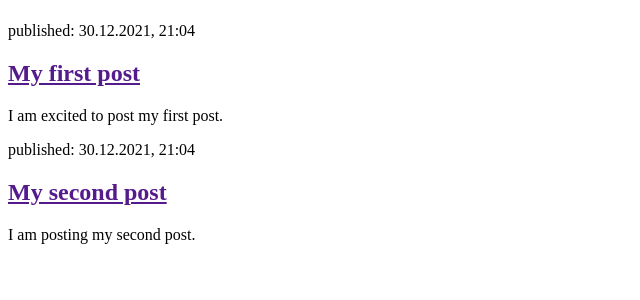
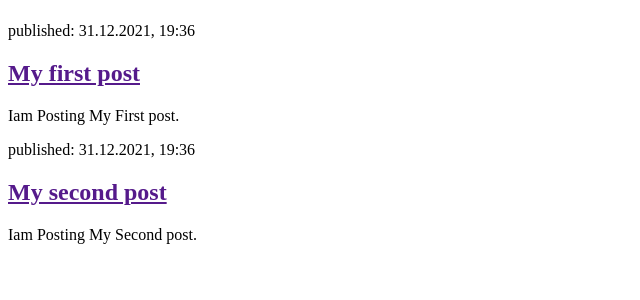
Before and after one commit to Chandarahas/My-First-Blog, a Django app: template blog/templates/blog/post_list.html in a window 1280 px wide. Shown: the part 58-358 px from the top of the page, without its empty margins (0-640 px from the left). Run offline with Django 3.2, Linux system fonts and the light colour scheme; the template is opened without the code that fills it, so the values that code supplies are empty.

Commit message:
Changed the HTML for the site.

```diff
--- /dev/null
+++ b/blog/Static/css/blog.css
@@ -0,0 +1,3 @@
+h1 a, h2 a {
+    color: #C25100;
+}
--- a/blog/templates/blog/post_list.html
+++ b/blog/templates/blog/post_list.html
@@ -9,15 +9,15 @@
         </header>
 
         <article>
-            <time>published: 30.12.2021, 21:04</time>
+            <time>published: 31.12.2021, 19:36</time>
             <h2><a href="">My first post</a></h2>
-            <p>I am excited to post my first post.</p>
+            <p>Iam Posting My First post.</p>
         </article>
 
         <article>
-            <time>published: 30.12.2021, 21:04</time>
+            <time>published: 31.12.2021, 19:36</time>
             <h2><a href="">My second post</a></h2>
-            <p>I am posting my second post.</p>
+            <p>Iam Posting My Second post.</p>
         </article>
     </body>
 </html>
```
